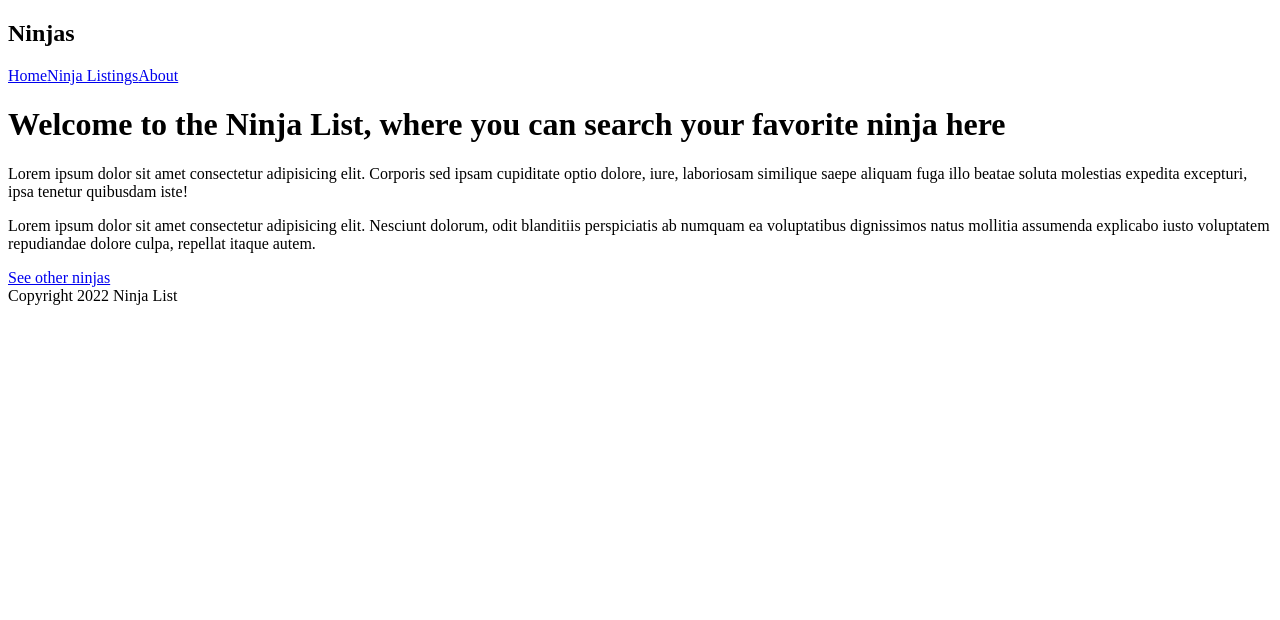
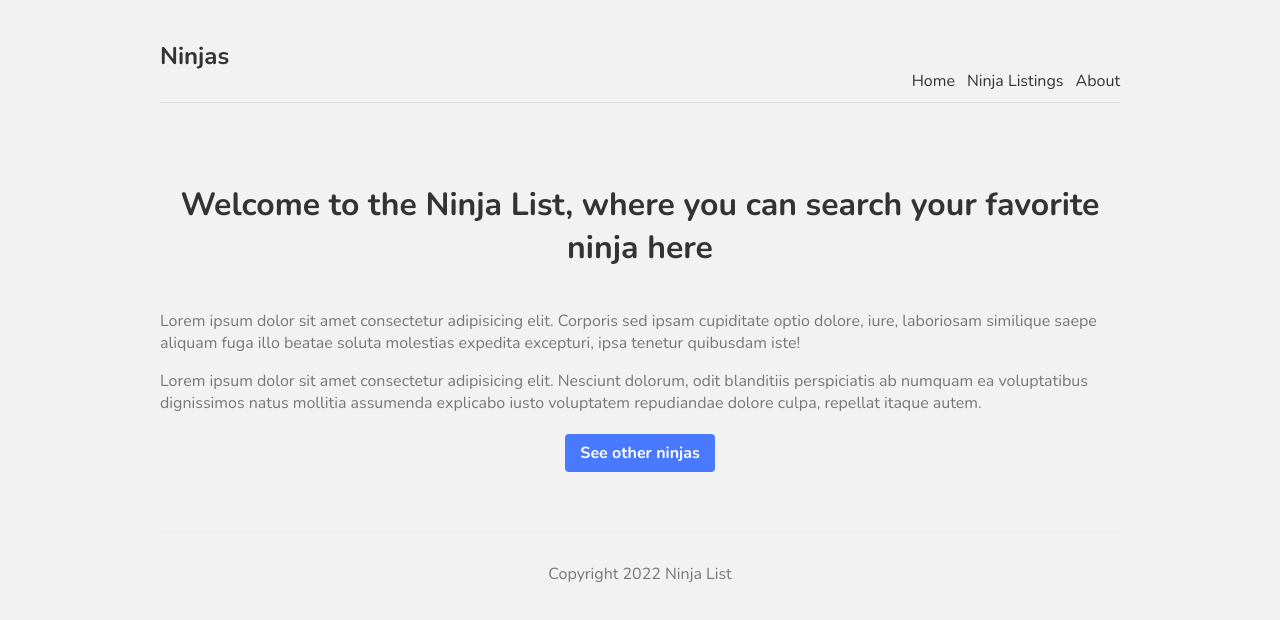
Before and after one commit to irfan87/ninjaListNext, a Next.js app: page / in a window 1280 px wide. Shown: the top 620 px of the page. Built offline with nearby package versions, Linux system fonts and the light colour scheme.

Commit message:
style the pages and button component that navigate to the ninja's list

```diff
--- a/components/Navbar.js
+++ b/components/Navbar.js
@@ -4,7 +4,7 @@
 	return (
 		<nav>
 			<div className="logo">
-				<h1>Ninjas</h1>
+				<h1 className="title">Ninjas</h1>
 			</div>
 			<Link href="/">Home</Link>
 			<Link href="/ninjas">Ninja Listings</Link>
--- a/pages/index.js
+++ b/pages/index.js
@@ -3,23 +3,25 @@
 
 export default function Home() {
 	return (
-		<div>
-			<h1>
+		<div className={styles.container}>
+			<h1 className={styles.title}>
 				Welcome to the Ninja List, where you can search your favorite ninja here
 			</h1>
-			<p>
+			<p className={styles.text}>
 				Lorem ipsum dolor sit amet consectetur adipisicing elit. Corporis sed
 				ipsam cupiditate optio dolore, iure, laboriosam similique saepe aliquam
 				fuga illo beatae soluta molestias expedita excepturi, ipsa tenetur
 				quibusdam iste!
 			</p>
-			<p>
+			<p className={styles.text}>
 				Lorem ipsum dolor sit amet consectetur adipisicing elit. Nesciunt
 				dolorum, odit blanditiis perspiciatis ab numquam ea voluptatibus
 				dignissimos natus mollitia assumenda explicabo iusto voluptatem
 				repudiandae dolore culpa, repellat itaque autem.
 			</p>
-			<Link href="/ninjas">See other ninjas</Link>
+			<Link href="/ninjas" className={styles.btn}>
+				See other ninjas
+			</Link>
 		</div>
 	);
 }
--- a/styles/Home.module.css
+++ b/styles/Home.module.css
@@ -1,273 +1,30 @@
-.main {
-	display: flex;
-	flex-direction: column;
-	justify-content: space-between;
-	align-items: center;
-	padding: 6rem;
-	min-height: 100vh;
+.title {
+	color: #333;
+	padding-bottom: 20px;
+	text-align: center;
 }
 
-.description {
-	display: inherit;
-	justify-content: inherit;
-	align-items: inherit;
-	font-size: 0.85rem;
-	max-width: var(--max-width);
-	width: 100%;
-	z-index: 2;
-	font-family: var(--font-mono);
+.text {
+	color: #777;
 }
 
-.description a {
-	display: flex;
-	justify-content: center;
-	align-items: center;
-	gap: 0.5rem;
+.btn {
+	display: block;
+	width: 150px;
+	padding: 8px 0;
+	margin: 20px auto;
+	background-color: #4979ff;
+	border-radius: 4px;
+	color: white;
+	text-align: center;
+	font-weight: bold;
 }
 
-.description p {
-	position: relative;
-	margin: 0;
-	padding: 1rem;
-	background-color: rgba(var(--callout-rgb), 0.5);
-	border: 1px solid rgba(var(--callout-border-rgb), 0.3);
-	border-radius: var(--border-radius);
+.btn:hover {
+	background-color: #49a7ff;
+	transition: all 0.5s;
 }
 
-.code {
-	font-weight: 700;
-	font-family: var(--font-mono);
+.btn:not(:hover) {
+	transition: all 0.4s;
 }
-
-.grid {
-	display: grid;
-	grid-template-columns: repeat(4, minmax(25%, auto));
-	width: var(--max-width);
-	max-width: 100%;
-}
-
-.card {
-	padding: 1rem 1.2rem;
-	border-radius: var(--border-radius);
-	background: rgba(var(--card-rgb), 0);
-	border: 1px solid rgba(var(--card-border-rgb), 0);
-	transition: background 200ms, border 200ms;
-}
-
-.card span {
-	display: inline-block;
-	transition: transform 200ms;
-}
-
-.card h2 {
-	font-weight: 600;
-	margin-bottom: 0.7rem;
-}
-
-.card p {
-	margin: 0;
-	opacity: 0.6;
-	font-size: 0.9rem;
-	line-height: 1.5;
-	max-width: 30ch;
-}
-
-.center {
-	display: flex;
-	justify-content: center;
-	align-items: center;
-	position: relative;
-	padding: 4rem 0;
-}
-
-.center::before {
-	background: var(--secondary-glow);
-	border-radius: 50%;
-	width: 480px;
-	height: 360px;
-	margin-left: -400px;
-}
-
-.center::after {
-	background: var(--primary-glow);
-	width: 240px;
-	height: 180px;
-	z-index: -1;
-}
-
-.center::before,
-.center::after {
-	content: "";
-	left: 50%;
-	position: absolute;
-	filter: blur(45px);
-	transform: translateZ(0);
-}
-
-.logo,
-.thirteen {
-	position: relative;
-}
-
-.thirteen {
-	display: flex;
-	justify-content: center;
-	align-items: center;
-	width: 75px;
-	height: 75px;
-	padding: 25px 10px;
-	margin-left: 16px;
-	transform: translateZ(0);
-	border-radius: var(--border-radius);
-	overflow: hidden;
-	box-shadow: 0px 2px 8px -1px #0000001a;
-}
-
-.thirteen::before,
-.thirteen::after {
-	content: "";
-	position: absolute;
-	z-index: -1;
-}
-
-.thirteen::before {
-	animation: 6s rotate linear infinite;
-	width: 200%;
-	height: 200%;
-	background: var(--tile-border);
-}
-
-.thirteen::after {
-	inset: 0;
-	padding: 1px;
-	border-radius: var(--border-radius);
-	background: linear-gradient(
-		to bottom right,
-		rgba(var(--tile-start-rgb), 1),
-		rgba(var(--tile-end-rgb), 1)
-	);
-	background-clip: content-box;
-}
-
-@media (hover: hover) and (pointer: fine) {
-	.card:hover {
-		background: rgba(var(--card-rgb), 0.1);
-		border: 1px solid rgba(var(--card-border-rgb), 0.15);
-	}
-
-	.card:hover span {
-		transform: translateX(4px);
-	}
-}
-
-@media (prefers-reduced-motion) {
-	.thirteen::before {
-		animation: none;
-	}
-
-	.card:hover span {
-		transform: none;
-	}
-}
-
-@media (max-width: 700px) {
-	.content {
-		padding: 4rem;
-	}
-
-	.grid {
-		grid-template-columns: 1fr;
-		margin-bottom: 120px;
-		max-width: 320px;
-		text-align: center;
-	}
-
-	.card {
-		padding: 1rem 2.5rem;
-	}
-
-	.card h2 {
-		margin-bottom: 0.5rem;
-	}
-
-	.center {
-		padding: 8rem 0 6rem;
-	}
-
-	.center::before {
-		transform: none;
-		height: 300px;
-	}
-
-	.description {
-		font-size: 0.8rem;
-	}
-
-	.description a {
-		padding: 1rem;
-	}
-
-	.description p,
-	.description div {
-		display: flex;
-		justify-content: center;
-		position: fixed;
-		width: 100%;
-	}
-
-	.description p {
-		align-items: center;
-		inset: 0 0 auto;
-		padding: 2rem 1rem 1.4rem;
-		border-radius: 0;
-		border: none;
-		border-bottom: 1px solid rgba(var(--callout-border-rgb), 0.25);
-		background: linear-gradient(
-			to bottom,
-			rgba(var(--background-start-rgb), 1),
-			rgba(var(--callout-rgb), 0.5)
-		);
-		background-clip: padding-box;
-		backdrop-filter: blur(24px);
-	}
-
-	.description div {
-		align-items: flex-end;
-		pointer-events: none;
-		inset: auto 0 0;
-		padding: 2rem;
-		height: 200px;
-		background: linear-gradient(
-			to bottom,
-			transparent 0%,
-			rgb(var(--background-end-rgb)) 40%
-		);
-		z-index: 1;
-	}
-}
-
-@media (min-width: 701px) and (max-width: 1120px) {
-	.grid {
-		grid-template-columns: repeat(2, 50%);
-	}
-}
-
-@media (prefers-color-scheme: dark) {
-	.vercelLogo {
-		filter: invert(1);
-	}
-
-	.logo,
-	.thirteen img {
-		filter: invert(1) drop-shadow(0 0 0.3rem #ffffff70);
-	}
-}
-
-@keyframes rotate {
-	from {
-		transform: rotate(360deg);
-	}
-	to {
-		transform: rotate(0deg);
-	}
-}
--- a/styles/globals.css
+++ b/styles/globals.css
@@ -1,107 +1,37 @@
-/* :root {
-  --max-width: 1100px;
-  --border-radius: 12px;
-  --font-mono: ui-monospace, Menlo, Monaco, 'Cascadia Mono', 'Segoe UI Mono',
-    'Roboto Mono', 'Oxygen Mono', 'Ubuntu Monospace', 'Source Code Pro',
-    'Fira Mono', 'Droid Sans Mono', 'Courier New', monospace;
-
-  --foreground-rgb: 0, 0, 0;
-  --background-start-rgb: 214, 219, 220;
-  --background-end-rgb: 255, 255, 255;
-
-  --primary-glow: conic-gradient(
-    from 180deg at 50% 50%,
-    #16abff33 0deg,
-    #0885ff33 55deg,
-    #54d6ff33 120deg,
-    #0071ff33 160deg,
-    transparent 360deg
-  );
-  --secondary-glow: radial-gradient(
-    rgba(255, 255, 255, 1),
-    rgba(255, 255, 255, 0)
-  );
-
-  --tile-start-rgb: 239, 245, 249;
-  --tile-end-rgb: 228, 232, 233;
-  --tile-border: conic-gradient(
-    #00000080,
-    #00000040,
-    #00000030,
-    #00000020,
-    #00000010,
-    #00000010,
-    #00000080
-  );
-
-  --callout-rgb: 238, 240, 241;
-  --callout-border-rgb: 172, 175, 176;
-  --card-rgb: 180, 185, 188;
-  --card-border-rgb: 131, 134, 135;
-}
-
-@media (prefers-color-scheme: dark) {
-  :root {
-    --foreground-rgb: 255, 255, 255;
-    --background-start-rgb: 0, 0, 0;
-    --background-end-rgb: 0, 0, 0;
-
-    --primary-glow: radial-gradient(rgba(1, 65, 255, 0.4), rgba(1, 65, 255, 0));
-    --secondary-glow: linear-gradient(
-      to bottom right,
-      rgba(1, 65, 255, 0),
-      rgba(1, 65, 255, 0),
-      rgba(1, 65, 255, 0.3)
-    );
-
-    --tile-start-rgb: 2, 13, 46;
-    --tile-end-rgb: 2, 5, 19;
-    --tile-border: conic-gradient(
-      #ffffff80,
-      #ffffff40,
-      #ffffff30,
-      #ffffff20,
-      #ffffff10,
-      #ffffff10,
-      #ffffff80
-    );
-
-    --callout-rgb: 20, 20, 20;
-    --callout-border-rgb: 108, 108, 108;
-    --card-rgb: 100, 100, 100;
-    --card-border-rgb: 200, 200, 200;
-  }
-}
-
-* {
-  box-sizing: border-box;
-  padding: 0;
-  margin: 0;
-}
-
-html,
-body {
-  max-width: 100vw;
-  overflow-x: hidden;
-}
+@import url("https://fonts.googleapis.com/css2?family=Nunito:wght@300;400;600;700&display=swap");
 
 body {
-  color: rgb(var(--foreground-rgb));
-  background: linear-gradient(
-      to bottom,
-      transparent,
-      rgb(var(--background-end-rgb))
-    )
-    rgb(var(--background-start-rgb));
+	background: #f2f2f2;
+	color: #333;
+	font-family: "Nunito";
 }
-
 a {
-  color: inherit;
-  text-decoration: none;
+	color: #333;
+	text-decoration: none;
 }
-
-@media (prefers-color-scheme: dark) {
-  html {
-    color-scheme: dark;
-  }
-} */
+.content {
+	max-width: 960px;
+	margin: 0 auto;
+}
+nav {
+	margin: 10px auto 80px;
+	padding: 10px 0;
+	display: flex;
+	justify-content: flex-end;
+	align-items: flex-end;
+	border-bottom: 1px solid #ddd;
+}
+nav a {
+	margin-left: 12px;
+}
+nav .logo {
+	margin-right: auto;
+}
+footer {
+	display: block;
+	text-align: center;
+	padding: 30px 0;
+	margin-top: 60px;
+	color: #777;
+	border-top: 1px solid #eaeaea;
+}
```
Also changed, not shown: styles/Ninja.modules.css (added).
